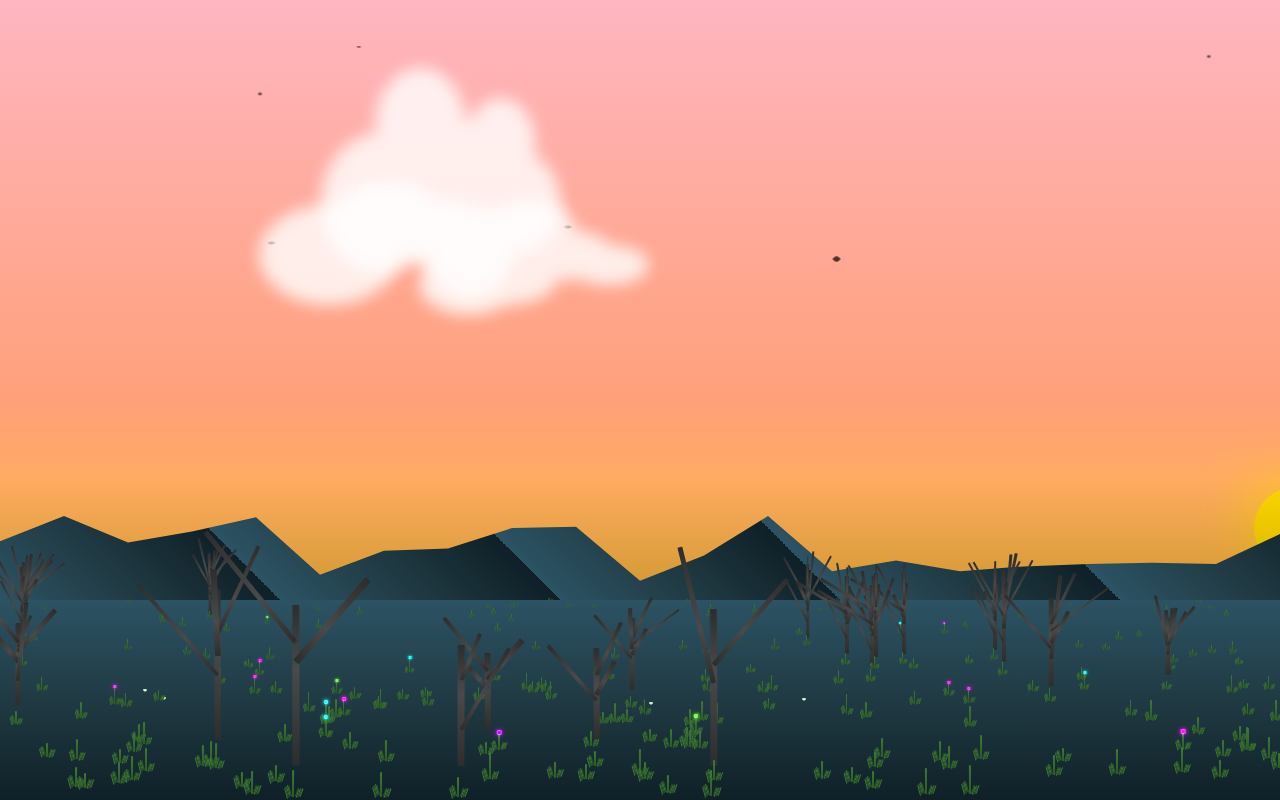
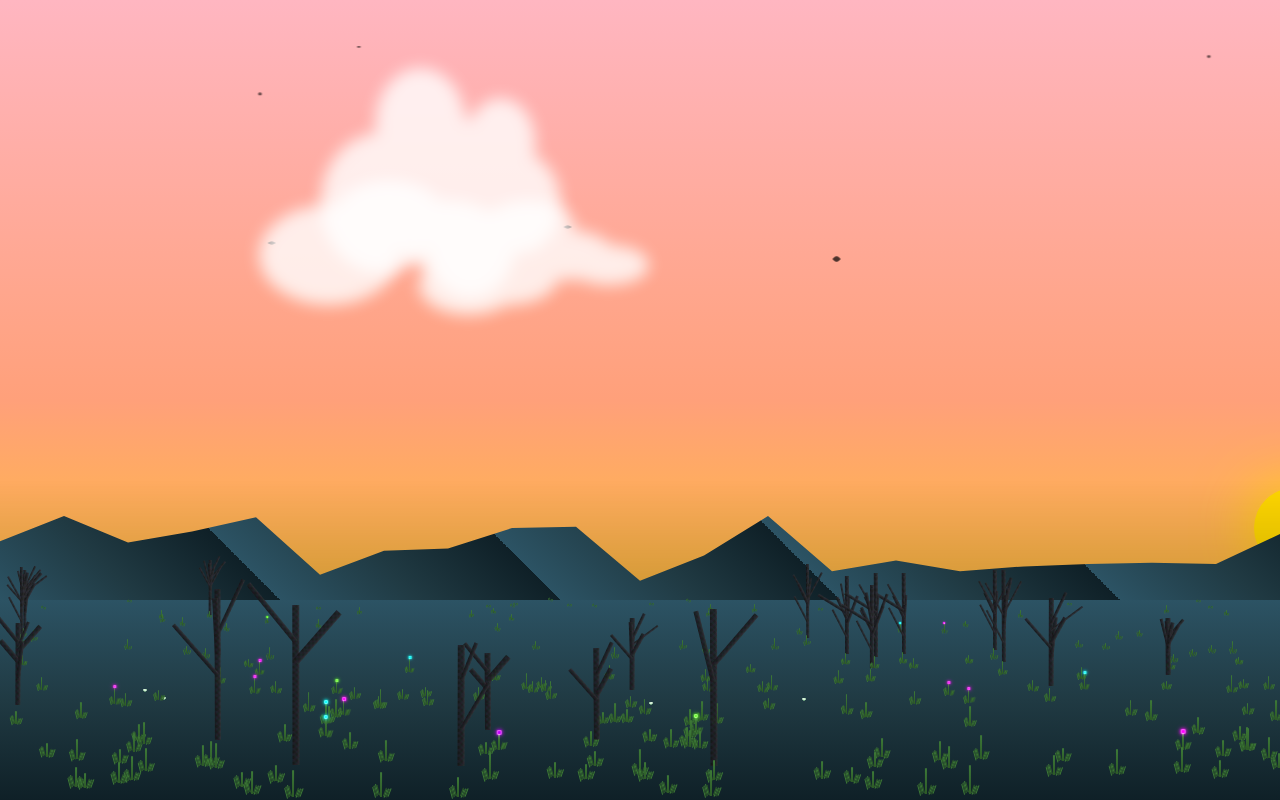
Before and after one commit to chrisdoornink/worlday, a Next.js app: page / in a window 1280 px wide. Built offline with nearby package versions, Linux system fonts and the light colour scheme.

Commit message:
better looking trees

```diff
--- a/app/components/worlday/components/tree/Tree.tsx
+++ b/app/components/worlday/components/tree/Tree.tsx
@@ -28,7 +28,7 @@ const TreeComponent: React.FC<TreeProps> = React.memo(
       return Array.from({ length: branchCount }, (_, i) => {
         const branchSeed = seed + i + 100;
         const angle = -60 + seededRandom(branchSeed) * 120; // -60 to 60 degrees
-        const length = 30 + seededRandom(branchSeed + 1) * 70; // 30-100% of parent length
+        const length = (30 + seededRandom(branchSeed + 1) * 20); // 30-50% of parent length
         const thickness = 40 + seededRandom(branchSeed + 2) * 60; // 40-100% of parent thickness
         const heightPosition = 20 + seededRandom(branchSeed + 3) * 60; // 20-80% up the trunk
 
--- a/app/components/worlday/components/tree/tree.module.css
+++ b/app/components/worlday/components/tree/tree.module.css
@@ -14,13 +14,40 @@
   transform: translateX(-50%);
   width: 100%;
   height: 100%;
-  background: linear-gradient(to top,
-    #2d2d2d,
-    #4a4a4a 60%,
-    #2d2d2d
-  );
-  border-radius: calc(1px * var(--scale-factor));
+  background: #1a1a1a;
+  box-shadow:
+    inset -1px 0 2px rgba(255, 255, 255, 0.1),
+    inset 1px 0 2px rgba(0, 0, 0, 0.3);
+  border-radius: 0;
   transform-origin: bottom center;
+  backdrop-filter: blur(0.5px);
+  opacity: 0.9;
+}
+
+.trunk::before {
+  content: '';
+  position: absolute;
+  top: 0;
+  left: 0;
+  right: 0;
+  bottom: 0;
+  background:
+    repeating-linear-gradient(
+      45deg,
+      transparent,
+      transparent 2px,
+      rgba(0, 255, 255, 0.03) 2px,
+      rgba(0, 255, 255, 0.03) 4px
+    ),
+    repeating-linear-gradient(
+      -45deg,
+      transparent,
+      transparent 2px,
+      rgba(255, 0, 255, 0.03) 2px,
+      rgba(255, 0, 255, 0.03) 4px
+    );
+  filter: blur(0.5px);
+  animation: textureShift 8s linear infinite;
 }
 
 .branch {
@@ -29,16 +56,52 @@
   left: 50%;
   width: calc(8px * var(--scale-factor) * var(--branch-thickness) / 100);
   height: calc(var(--branch-length) * 1%);
-  background: linear-gradient(to top,
-    #2d2d2d,
-    #4a4a4a 40%,
-    #2d2d2d
-  );
+  background: #1a1a1a;
   transform-origin: bottom center;
   transform: translateX(-50%) rotate(var(--branch-angle));
-  border-radius: calc(1px * var(--scale-factor));
+  border-radius: 0;
   animation: branchSway 3s ease-in-out infinite;
   animation-delay: calc((var(--random-delay) + var(--branch-height) * 0.0002) * -1s);
+  box-shadow:
+    inset -1px 0 2px rgba(255, 255, 255, 0.1),
+    inset 1px 0 2px rgba(0, 0, 0, 0.3);
+  backdrop-filter: blur(0.5px);
+  opacity: 0.9;
+}
+
+.branch::before {
+  content: '';
+  position: absolute;
+  top: 0;
+  left: 0;
+  right: 0;
+  bottom: 0;
+  background:
+    repeating-linear-gradient(
+      45deg,
+      transparent,
+      transparent 2px,
+      rgba(0, 255, 255, 0.03) 2px,
+      rgba(0, 255, 255, 0.03) 4px
+    ),
+    repeating-linear-gradient(
+      -45deg,
+      transparent,
+      transparent 2px,
+      rgba(255, 0, 255, 0.03) 2px,
+      rgba(255, 0, 255, 0.03) 4px
+    );
+  filter: blur(0.5px);
+  animation: textureShift 8s linear infinite;
+}
+
+@keyframes textureShift {
+  0% {
+    background-position: 0 0;
+  }
+  100% {
+    background-position: 50px 50px;
+  }
 }
 
 /* Tree swaying animation */
```
